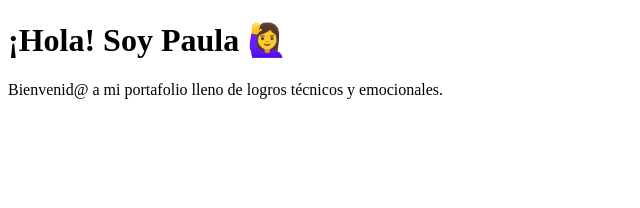
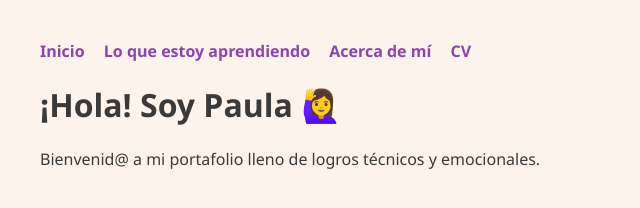
Before and after one commit to PaulaRamosof/miportafolio2025, a plain HTML site: page index.html in a window 1280 px wide. Shown: the whole page, without its empty margins (0-640 px from the left). Drawn offline with Linux system fonts and the light colour scheme.

Commit message:
mi portafolio

```diff
--- a/index.html
+++ b/index.html
@@ -1,3 +1,10 @@
+<nav>
+  <a href="index.html">Inicio</a>
+  <a href="aprendiendo.html">Lo que estoy aprendiendo</a>
+  <a href="acerca.html">Acerca de mí</a>
+  <a href="cv.html">CV</a>
+</nav>
+
 <!DOCTYPE html>
 <html lang="es">
 <head>
--- a/style.css
+++ b/style.css
@@ -0,0 +1,13 @@
+body {
+  background-color: #fcf3ec;
+  font-family: 'Segoe UI', sans-serif;
+  color: #3a3a3a;
+  margin: 40px;
+}
+
+nav a {
+  margin-right: 15px;
+  text-decoration: none;
+  color: #8e44ad;
+  font-weight: bold;
+}
```
Also changed, not shown: acerca.html (+6 -0 lines), cv.html (+6 -0 lines), portafolio.html (+6 -0 lines).
